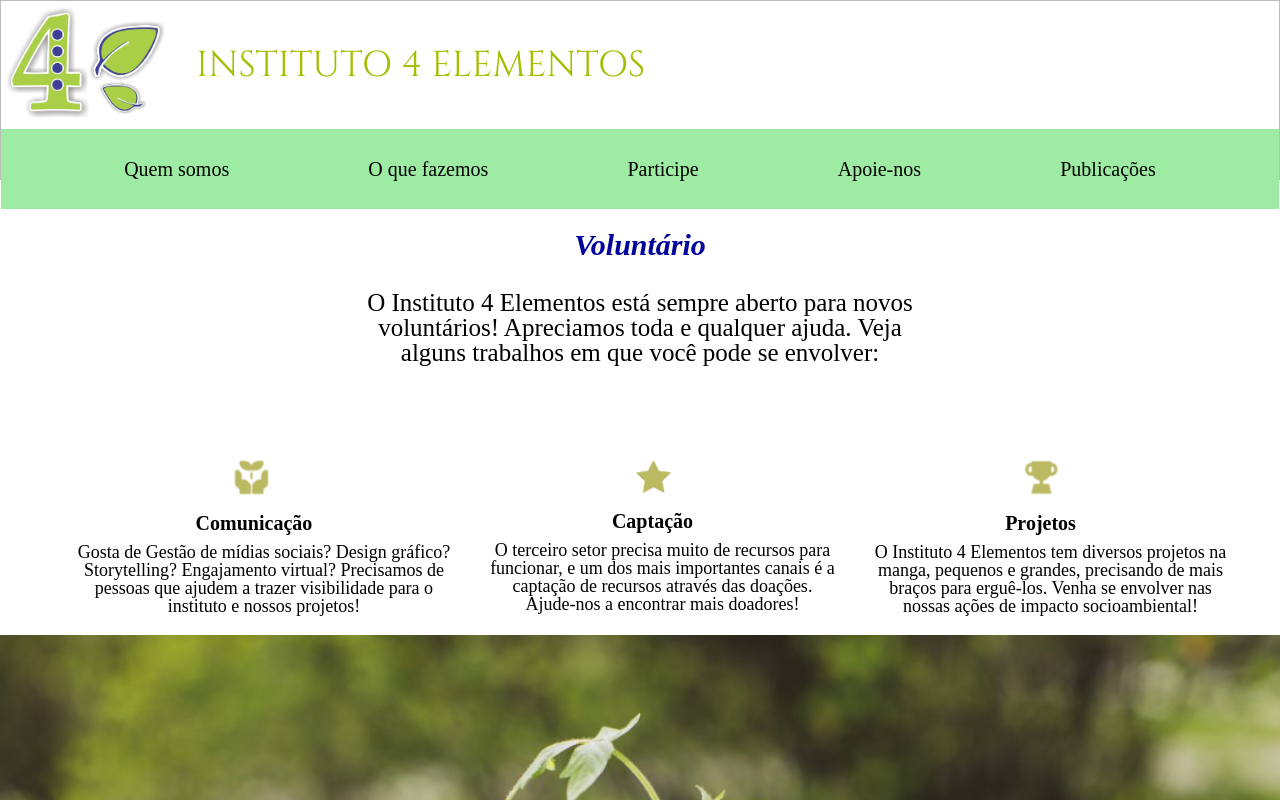
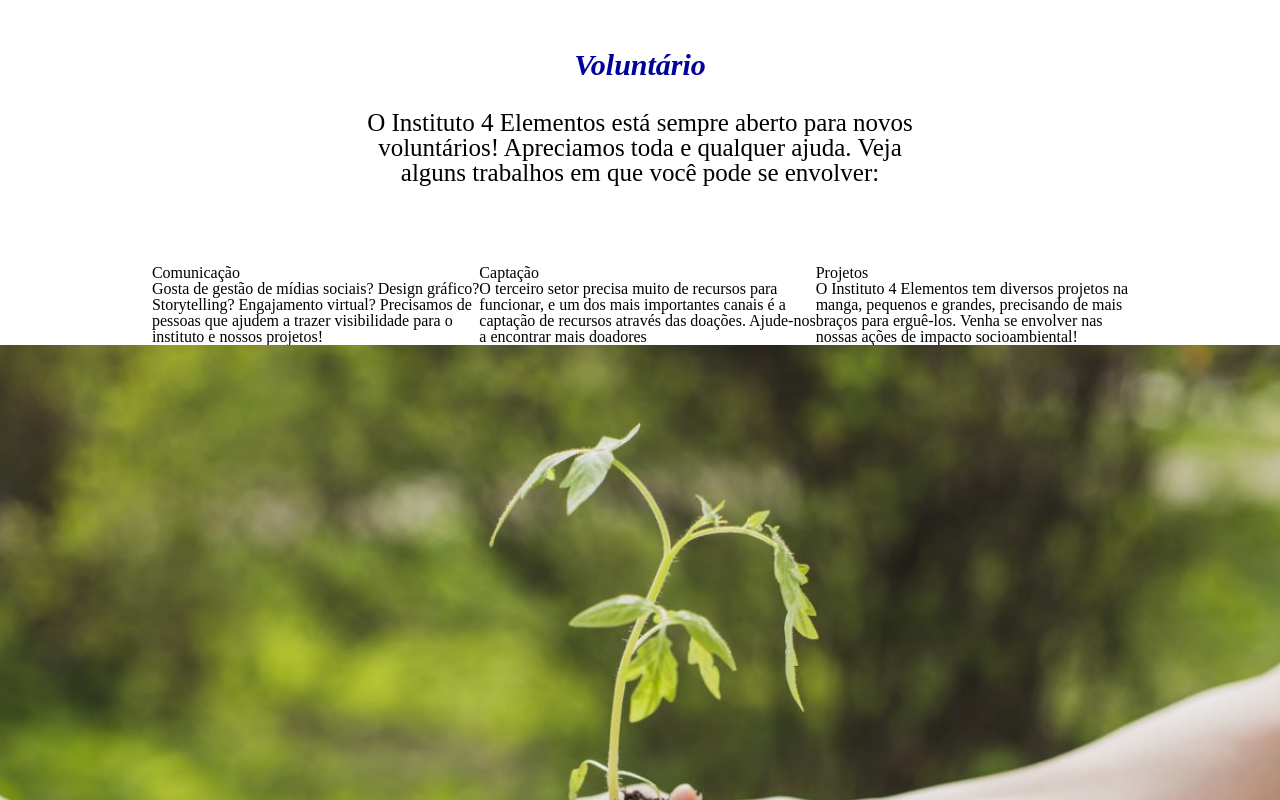
Before and after one commit to LuizaFerri/ONG-4-elementos, a React (Create React App) app: page /voluntario in a window 1280 px wide. Shown: the top 800 px of the page. Built offline with nearby package versions, Linux system fonts and the light colour scheme.

Commit message:
Update index.jsx

```diff
--- a/src/screens/Voluntarios/index.jsx
+++ b/src/screens/Voluntarios/index.jsx
@@ -12,7 +12,7 @@ import Footer from '../../components/Footer/index';
 export default function Voluntarios() {
     return (
         <>
-            <Header />
+
             <div className="containerVol">
                 <div className="textoVolPrincipal">
                     <h1>Voluntário</h1>
@@ -21,33 +21,32 @@ export default function Voluntarios() {
                         alguns trabalhos em que você pode se envolver:</p>
                 </div>
 
-                <div className="caixaVolExplicacao">
-                    <div className="textoVolComunicacao">
-                        <img className="VoluntarioIcons" src={comunicacaoIcon} />
-                        <h1>Comunicação</h1>
-                        <p>Gosta de Gestão de mídias sociais? Design gráfico?<br />
-                            Storytelling? Engajamento virtual? Precisamos de<br />
-                            pessoas que ajudem a trazer visibilidade para o<br />
-                            instituto e nossos projetos!</p>
-                    </div>
+                <div className="volExplicacao">
+                    <ul>
+                        <li>
+                            <h1>Comunicação</h1>
+                            <p>Gosta de gestão de mídias sociais? Design gráfico?<br/>
+                                Storytelling? Engajamento virtual? Precisamos de<br/>
+                                pessoas que ajudem a trazer visibilidade para o<br/>
+                                instituto e nossos projetos!</p>
+                        </li>
 
-                    <div className="textoVolCaptacao">
-                        <img className="VoluntarioIcons" src={estrelaIcon} />
-                        <h1>Captação</h1>
-                        <p>O terceiro setor precisa muito de recursos para<br />
-                            funcionar, e um dos mais importantes canais é a <br />
-                            captação de recursos através das doações. <br />
-                            Ajude-nos a encontrar mais doadores!</p>
-                    </div>
+                        <li>
+                            <h1>Captação</h1>
+                            <p>O terceiro setor precisa muito de recursos para<br/>
+                                funcionar, e um dos mais importantes canais é a<br/>
+                                captação de recursos através das doações. Ajude-nos<br/>
+                                a encontrar mais doadores</p>
+                        </li>
 
-                    <div className="textoVolProjetos">
-                        <img className="VoluntarioIcons" src={trofeuIcon} />
-                        <h1>Projetos</h1>
-                        <p>O Instituto 4 Elementos tem diversos projetos na <br />
-                            manga, pequenos e grandes, precisando de mais <br />
-                            braços para erguê-los. Venha se envolver nas<br />
-                            nossas ações de impacto socioambiental!</p>
-                    </div>
+                        <li>
+                            <h1>Projetos</h1>
+                            <p>O Instituto 4 Elementos tem diversos projetos na<br/>
+                                manga, pequenos e grandes, precisando de mais<br/>
+                                braços para erguê-los. Venha se envolver nas<br/>
+                                nossas ações de impacto socioambiental!</p>
+                        </li>
+                    </ul>
                 </div>
 
                 <img className='imagemVegetacao' src={imagemVegetacao} />
@@ -82,7 +81,6 @@ export default function Voluntarios() {
                 </form>
 
             </div>
-            <Footer />
         </>
     )
 }
```
